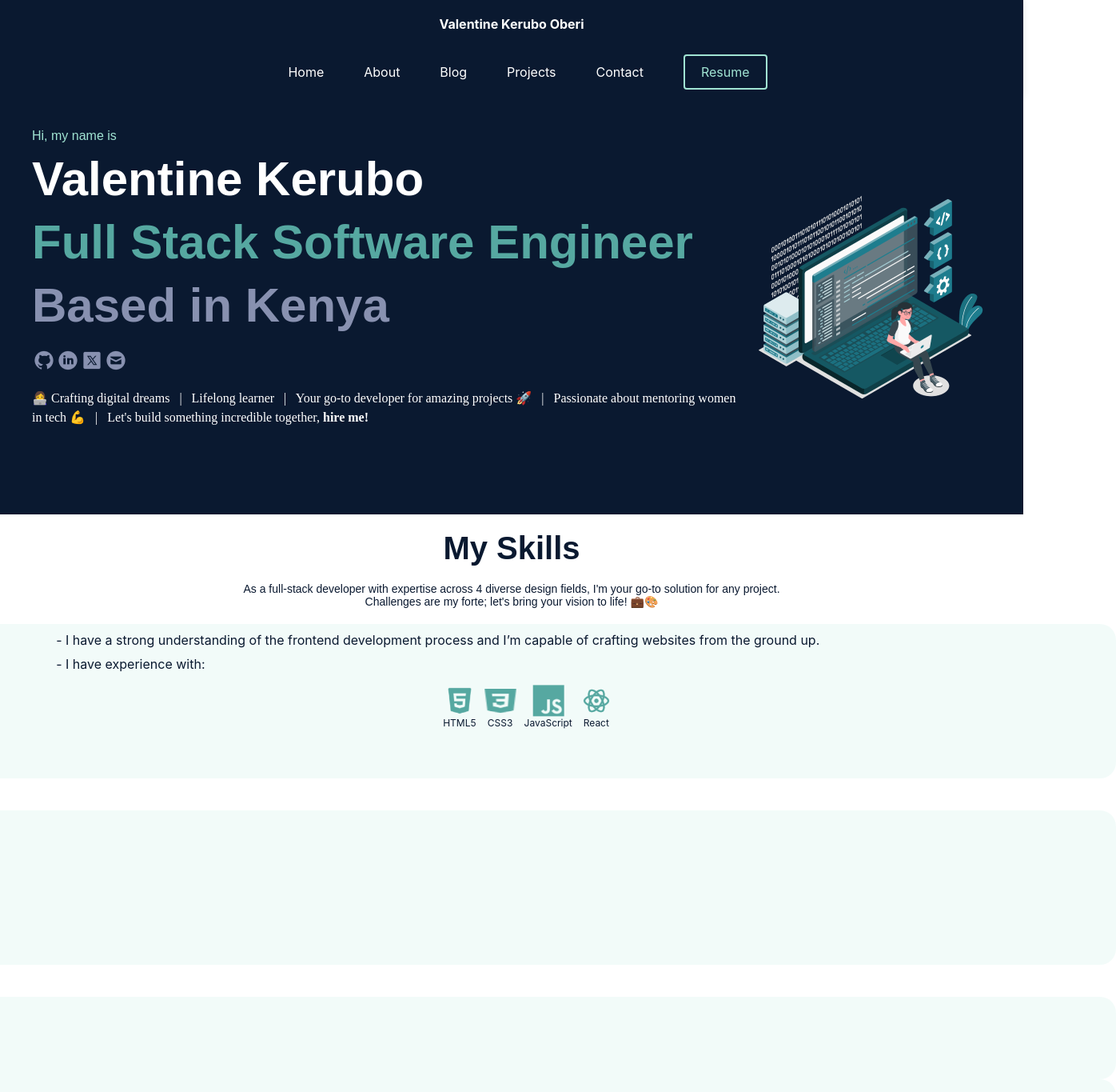
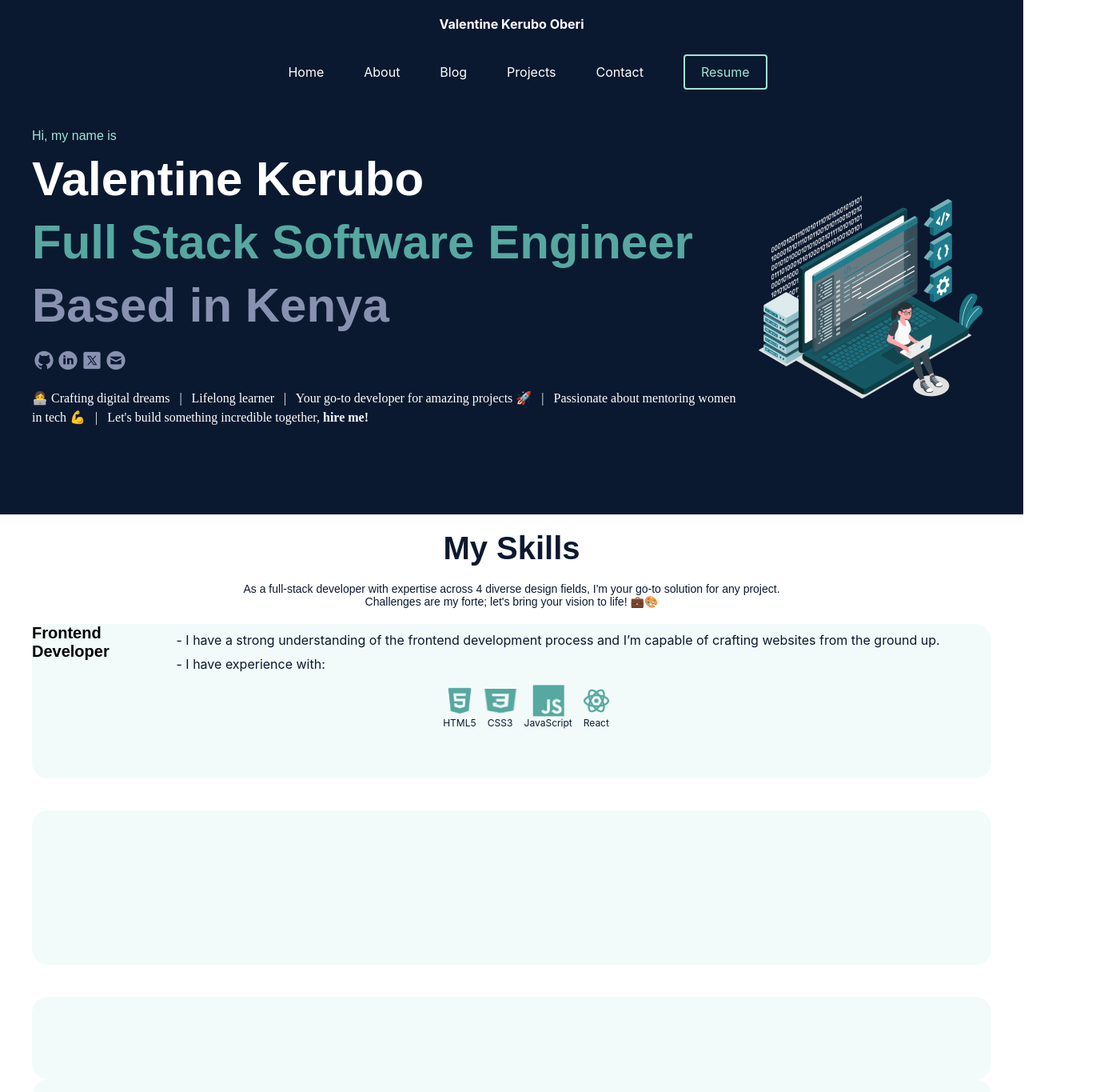
Before and after one commit to Vkerubo/my-portolio, a React (Create React App) app: page / in a window 1280 px wide. Shown: the top 1365 px of the page at 80% size, 1396 px wide, since content can reach past the window. Built offline with nearby package versions, Linux system fonts and the light colour scheme.

Commit message:
increase column length

```diff
--- a/src/components/MySkills.js
+++ b/src/components/MySkills.js
@@ -39,7 +39,7 @@ const OuterContainer = styled.div`
 `;
 
 const Column3 = styled.div`
-  width: 1511px;
+  width: 1200px;
   height: 193px;
   flex-shrink: 0;
   border-radius: 20px;
@@ -49,7 +49,7 @@ const Column3 = styled.div`
 `;
 
 const Column4 = styled.div`
-  width: 1511px;
+  width: 1200px;
   height: 103px;
   flex-shrink: 0;
   border-radius: 20px;
@@ -92,7 +92,7 @@ const SkillDescription = styled.div`
   text-align: flex;
   margin-top: 10px;
   color: #0a1930;
-//   margin-left: 200px;
+  //   margin-left: 200px;
 `;
 
 const FrontendRow = styled.div`
@@ -108,7 +108,6 @@ const DescriptionColumn = styled.div`
   align-items: flex-start;
   width: 100%;
 `;
-
 
 function MySkills() {
   return (
```
